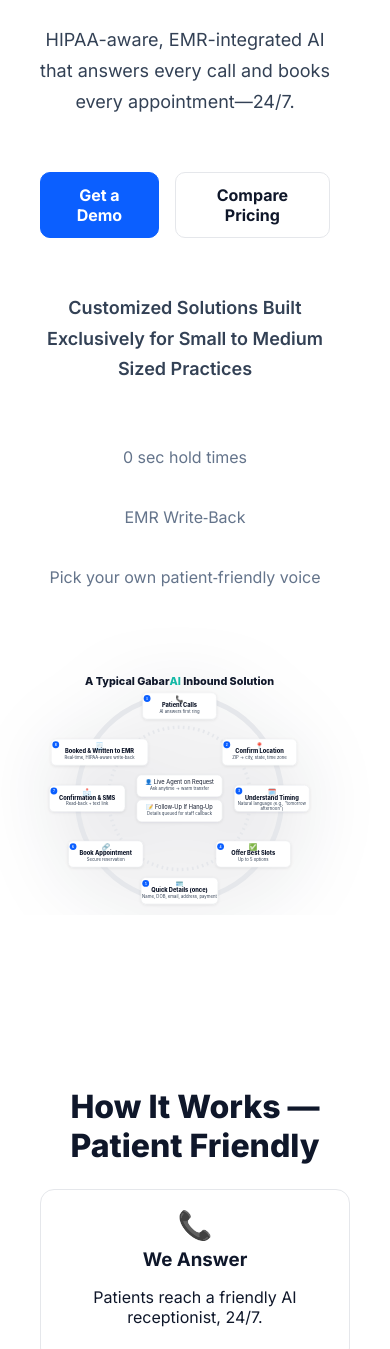
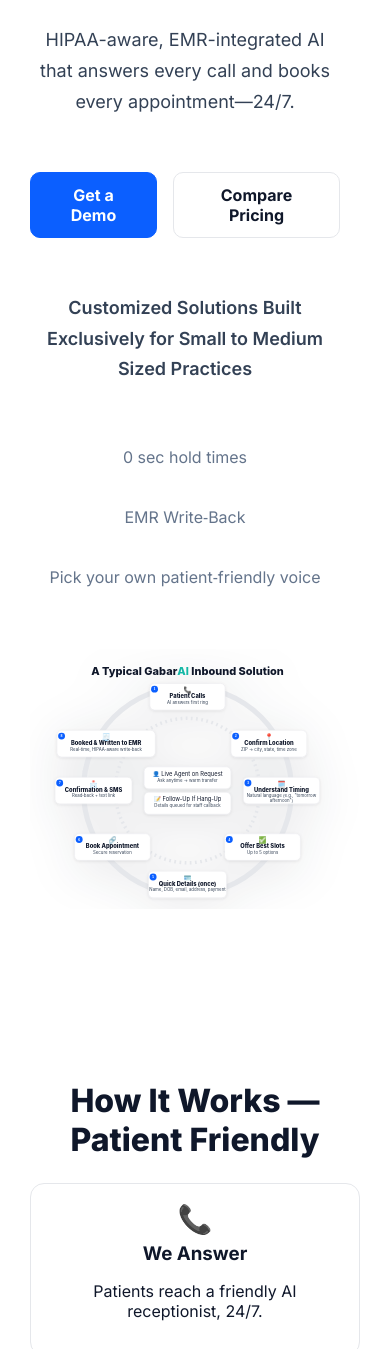
Before and after one commit to bdk76/gabar-ai-site, a plain HTML site: page index.html in a window 390 px wide. Shown: the part 251-1600 px from the top of the page. Drawn offline with Linux system fonts and the light colour scheme.

Commit message:
Add files via upload

```diff
--- a/styles.css
+++ b/styles.css
@@ -6,7 +6,7 @@
 }
 *{box-sizing:border-box}
 html,body{margin:0;padding:0;background:var(--bg);color:var(--ink);font-family:Inter,system-ui,Arial,sans-serif}
-.container{max-width:1600px;margin:0 auto;padding:0 40px;text-align:center}
+.container{max-width:1400px;margin:0 auto;padding:0 30px;text-align:center}
 .section{padding:72px 0}
 .section.alt{background:#f8fafc}
 .section-title{font-size:32px;font-weight:800;margin:0 0 24px}
@@ -45,21 +45,21 @@ html,body{margin:0;padding:0;background:var(--bg);color:var(--ink);font-family:I
 .cta-row{display:flex;gap:16px;margin:0 0 55px; justify-content:center}
 .trust-bullets{list-style:none;padding:0;margin:50px 0 0;display:flex;flex-direction:column;gap:20px;color:var(--muted);justify-content:center;font-size:16px;align-items:center;line-height:2}
 .trust-bullets li{font-size:16px;padding:6px 0}
-.hero-art{width:100%;display:flex;justify-content:center;align-items:center;padding:0;overflow:visible}
+.hero-art{width:100%;display:flex;justify-content:center;align-items:center;padding:0;overflow:hidden;max-width:100%}
 
-/* === Flow graphic: OPTIMAL 200% size === */
+/* === Flow graphic: BALANCED 140% size === */
 .flow-graphic{
   display:block;
-  width:200%;              /* 2x size for prominence without overwhelming */
-  max-width:1800px;        /* Constraint to prevent excessive scaling */
+  width:140%;              /* Optimal size - prominent but not overwhelming */
+  max-width:1200px;        /* Prevent excessive scaling on large screens */
   height:auto;
   margin:0 auto;
-  margin-left:-50%;        /* Center the enlarged image */
+  margin-left:-20%;        /* Gentle offset to center enlarged image */
   transform:scale(1);
   transform-origin:center center;
   transition:transform 220ms ease, filter 220ms ease;
   will-change:transform, filter;
-  filter: drop-shadow(0 12px 36px rgba(15,23,42,0.15));
+  filter: drop-shadow(0 8px 24px rgba(15,23,42,0.12));
   position:relative;
   z-index:1;
 }
@@ -68,14 +68,15 @@ html,body{margin:0;padding:0;background:var(--bg);color:var(--ink);font-family:I
 @media (hover: hover) and (pointer: fine){
   .flow-graphic:hover{
     transform:scale(1.02);
-    filter: drop-shadow(0 18px 48px rgba(15,23,42,0.22));
+    filter: drop-shadow(0 12px 32px rgba(15,23,42,0.18));
   }
 }
 
 /* Desktop specific adjustments */
 @media (min-width: 1200px){
-  .hero-grid{ grid-template-columns: 30% 70%; gap:80px; }
-  .flow-graphic{ width:220%; margin-left:-60%; }
+  .hero-grid{ grid-template-columns: 35% 65%; gap:60px; }
+  .flow-graphic{ width:150%; margin-left:-25%; max-width:1400px; }
+}
 }
 }
 
@@ -126,13 +127,13 @@ table.compare{width:100%;border-collapse:collapse}
 
 /* Responsive adjustments */
 @media (max-width: 1199px){
-  .hero-grid{grid-template-columns:35% 65%;gap:50px}
-  .flow-graphic{width:180%;margin-left:-40%}
+  .hero-grid{grid-template-columns:38% 62%;gap:40px}
+  .flow-graphic{width:130%;margin-left:-15%}
 }
 
 @media (max-width: 980px){
-  .hero-grid{grid-template-columns:1fr;gap:60px}
-  .flow-graphic{width:150%;margin-left:-25%}
+  .hero-grid{grid-template-columns:1fr;gap:50px}
+  .flow-graphic{width:120%;margin-left:-10%}
   .hero-copy{padding-right:20px;text-align:center}
   .trust-bullets{flex-direction:row;gap:24px}
   .steps{grid-template-columns:repeat(2,1fr)}
@@ -141,7 +142,7 @@ table.compare{width:100%;border-collapse:collapse}
 }
 
 @media (max-width: 560px){
-  .flow-graphic{width:120%;margin-left:-10%}
+  .flow-graphic{width:110%;margin-left:-5%}
   .hero h1{font-size:32px}
   .trust-bullets{flex-direction:column;gap:16px}
   .steps,.cards,.stats-grid{grid-template-columns:1fr}
```
